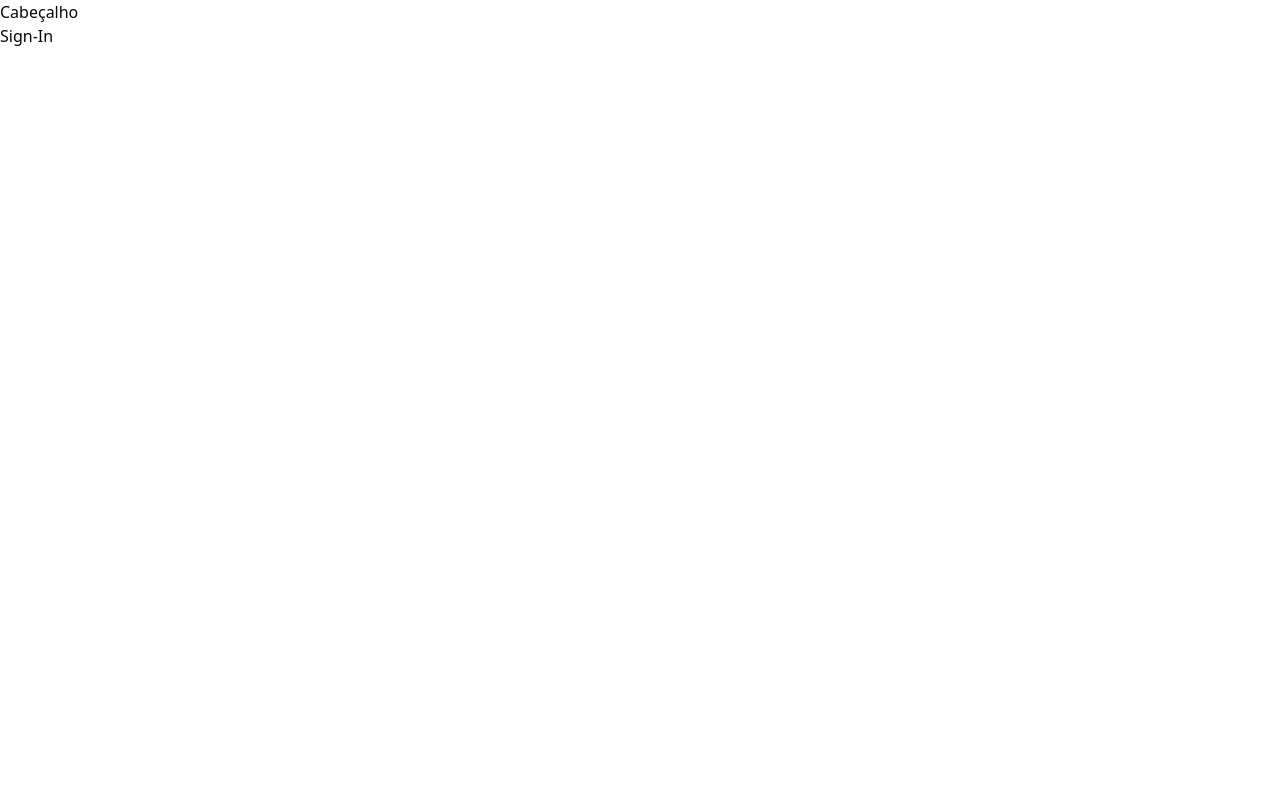
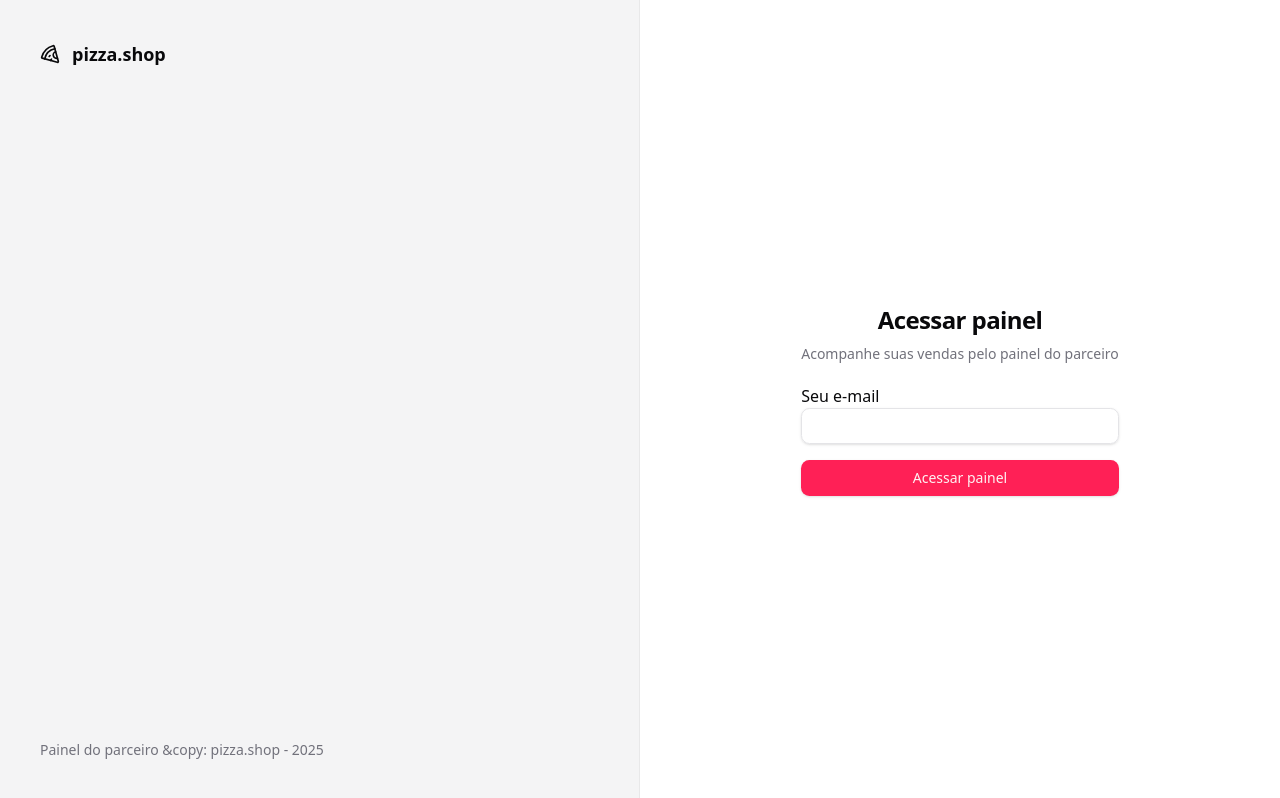
Before and after one commit to LeoMedeirosss/Project-Pizza-Show, a React (Vite) app in the folder Pizza-Shop-Project/: page /sign-in in a window 1280 px wide. Built offline with nearby package versions, Linux system fonts and the light colour scheme.

Commit message:
feat: login page

```diff
--- a/Pizza-Shop-Project/package.json
+++ b/Pizza-Shop-Project/package.json
@@ -10,6 +10,7 @@
     "preview": "vite preview"
   },
   "dependencies": {
+    "@radix-ui/react-label": "^2.1.7",
     "@radix-ui/react-slot": "^1.2.3",
     "@tailwindcss/vite": "^4.1.12",
     "autoprefixer": "^10.4.21",
@@ -19,8 +20,8 @@
     "lucide-react": "^0.542.0",
     "match-sorter": "^8.1.0",
     "postcss": "^8.5.6",
-    "react": "^19.1.1",
-    "react-dom": "^19.1.1",
+    "react": "^18.3.1",
+    "react-dom": "^18.3.1",
     "react-helmet-async": "^2.0.5",
     "react-router-dom": "^7.8.2",
     "sort-by": "^1.2.0",
--- /dev/null
+++ b/Pizza-Shop-Project/src/components/ui/input.tsx
@@ -0,0 +1,22 @@
+import * as React from "react"
+
+import { cn } from "@/lib/utils"
+
+const Input = React.forwardRef<HTMLInputElement, React.ComponentProps<"input">>(
+  ({ className, type, ...props }, ref) => {
+    return (
+      <input
+        type={type}
+        className={cn(
+          "flex h-9 w-full rounded-md border border-input bg-transparent px-3 py-1 text-base shadow-sm transition-colors file:border-0 file:bg-transparent file:text-sm file:font-medium file:text-foreground placeholder:text-muted-foreground focus-visible:outline-none focus-visible:ring-1 focus-visible:ring-ring disabled:cursor-not-allowed disabled:opacity-50 md:text-sm",
+          className
+        )}
+        ref={ref}
+        {...props}
+      />
+    )
+  }
+)
+Input.displayName = "Input"
+
+export { Input }
--- /dev/null
+++ b/Pizza-Shop-Project/src/components/ui/label.tsx
@@ -0,0 +1,24 @@
+import * as React from "react"
+import * as LabelPrimitive from "@radix-ui/react-label"
+import { cva, type VariantProps } from "class-variance-authority"
+
+import { cn } from "@/lib/utils"
+
+const labelVariants = cva(
+  "text-sm font-medium leading-none peer-disabled:cursor-not-allowed peer-disabled:opacity-70"
+)
+
+const Label = React.forwardRef<
+  React.ElementRef<typeof LabelPrimitive.Root>,
+  React.ComponentPropsWithoutRef<typeof LabelPrimitive.Root> &
+    VariantProps<typeof labelVariants>
+>(({ className, ...props }, ref) => (
+  <LabelPrimitive.Root
+    ref={ref}
+    className={cn(labelVariants(), className)}
+    {...props}
+  />
+))
+Label.displayName = LabelPrimitive.Root.displayName
+
+export { Label }
--- a/Pizza-Shop-Project/src/global.css
+++ b/Pizza-Shop-Project/src/global.css
@@ -43,15 +43,15 @@
 }
 
 :root {
-  --radius: 0.625rem;
+  --radius: 0.65rem;
   --background: oklch(1 0 0);
   --foreground: oklch(0.141 0.005 285.823);
   --card: oklch(1 0 0);
   --card-foreground: oklch(0.141 0.005 285.823);
   --popover: oklch(1 0 0);
   --popover-foreground: oklch(0.141 0.005 285.823);
-  --primary: oklch(0.21 0.006 285.885);
-  --primary-foreground: oklch(0.985 0 0);
+  --primary: oklch(0.645 0.246 16.439);
+  --primary-foreground: oklch(0.969 0.015 12.422);
   --secondary: oklch(0.967 0.001 286.375);
   --secondary-foreground: oklch(0.21 0.006 285.885);
   --muted: oklch(0.967 0.001 286.375);
@@ -61,7 +61,7 @@
   --destructive: oklch(0.577 0.245 27.325);
   --border: oklch(0.92 0.004 286.32);
   --input: oklch(0.92 0.004 286.32);
-  --ring: oklch(0.705 0.015 286.067);
+  --ring: oklch(0.645 0.246 16.439);
   --chart-1: oklch(0.646 0.222 41.116);
   --chart-2: oklch(0.6 0.118 184.704);
   --chart-3: oklch(0.398 0.07 227.392);
@@ -69,12 +69,12 @@
   --chart-5: oklch(0.769 0.188 70.08);
   --sidebar: oklch(0.985 0 0);
   --sidebar-foreground: oklch(0.141 0.005 285.823);
-  --sidebar-primary: oklch(0.21 0.006 285.885);
-  --sidebar-primary-foreground: oklch(0.985 0 0);
+  --sidebar-primary: oklch(0.645 0.246 16.439);
+  --sidebar-primary-foreground: oklch(0.969 0.015 12.422);
   --sidebar-accent: oklch(0.967 0.001 286.375);
   --sidebar-accent-foreground: oklch(0.21 0.006 285.885);
   --sidebar-border: oklch(0.92 0.004 286.32);
-  --sidebar-ring: oklch(0.705 0.015 286.067);
+  --sidebar-ring: oklch(0.645 0.246 16.439);
 }
 
 .dark {
@@ -84,8 +84,8 @@
   --card-foreground: oklch(0.985 0 0);
   --popover: oklch(0.21 0.006 285.885);
   --popover-foreground: oklch(0.985 0 0);
-  --primary: oklch(0.92 0.004 286.32);
-  --primary-foreground: oklch(0.21 0.006 285.885);
+  --primary: oklch(0.645 0.246 16.439);
+  --primary-foreground: oklch(0.969 0.015 12.422);
   --secondary: oklch(0.274 0.006 286.033);
   --secondary-foreground: oklch(0.985 0 0);
   --muted: oklch(0.274 0.006 286.033);
@@ -95,7 +95,7 @@
   --destructive: oklch(0.704 0.191 22.216);
   --border: oklch(1 0 0 / 10%);
   --input: oklch(1 0 0 / 15%);
-  --ring: oklch(0.552 0.016 285.938);
+  --ring: oklch(0.645 0.246 16.439);
   --chart-1: oklch(0.488 0.243 264.376);
   --chart-2: oklch(0.696 0.17 162.48);
   --chart-3: oklch(0.769 0.188 70.08);
@@ -103,13 +103,14 @@
   --chart-5: oklch(0.645 0.246 16.439);
   --sidebar: oklch(0.21 0.006 285.885);
   --sidebar-foreground: oklch(0.985 0 0);
-  --sidebar-primary: oklch(0.488 0.243 264.376);
-  --sidebar-primary-foreground: oklch(0.985 0 0);
+  --sidebar-primary: oklch(0.645 0.246 16.439);
+  --sidebar-primary-foreground: oklch(0.969 0.015 12.422);
   --sidebar-accent: oklch(0.274 0.006 286.033);
   --sidebar-accent-foreground: oklch(0.985 0 0);
   --sidebar-border: oklch(1 0 0 / 10%);
-  --sidebar-ring: oklch(0.552 0.016 285.938);
+  --sidebar-ring: oklch(0.645 0.246 16.439);
 }
+
 
 @layer base {
   * {
--- a/Pizza-Shop-Project/src/pages/_layouts/auth.tsx
+++ b/Pizza-Shop-Project/src/pages/_layouts/auth.tsx
@@ -1,11 +1,20 @@
 import { Outlet } from "react-router-dom";
+import { Pizza } from "lucide-react"
 
 export function AuthLayout() {
     return(
-        <div>
-            <h1>Algo</h1>
+        <div className="min-h-screen grid grid-cols-2">
+            <div className="h-full border-r border-foreground/5 bg-muted p-10 text-muted-foreground flex flex-col justify-between">
+                <div className="flex items-center gap-3 text-lg text-foreground font-medium">
+                    <Pizza className="h-5 w-5" />
+                    <span className="font-semibold">pizza.shop</span>
+                </div>
+                <footer className="text-sm">
+                    Painel do parceiro &copy: pizza.shop - {new Date().getFullYear()}
+                </footer>
+            </div>
 
-            <div>
+            <div className="flex flex-col items-center justify-center">
                 <Outlet />
             </div>
         </div>
--- a/Pizza-Shop-Project/src/pages/auth/sign-in.tsx
+++ b/Pizza-Shop-Project/src/pages/auth/sign-in.tsx
@@ -1,10 +1,32 @@
+import { Button } from "@/components/ui/button"
+import { Input } from "@/components/ui/input"
+import { Label } from "@radix-ui/react-label"
 import { Helmet } from "react-helmet-async"
 
 export function SignIn(){
     return(
         <>
             <Helmet title="Login"/>
-            <h1>Sign-In</h1>
+            <div className="p-6">
+                <div className="w-{350px} flex flex-col justify-center gap-5">
+                    <div className="flex flex-col gap-2 text-center">
+                        <h1 className="text-2xl font-semibold tracking-tight">
+                            Acessar painel
+                        </h1>
+                        <p className="text-sm text-muted-foreground">
+                            Acompanhe suas vendas pelo painel do parceiro
+                        </p>
+                    </div>
+                    <form className="space-y-4">
+                        <div className="space-y-2 ">
+                            <Label htmlFor="email">Seu e-mail</Label>
+                            <Input id="email" type="email"></Input>
+                        </div>
+
+                        <Button className="w-full" type="submit">Acessar painel</Button>
+                    </form>
+                </div>
+            </div>
         </>
     )
 }
--- a/Pizza-Shop-Project/src/routes.tsx
+++ b/Pizza-Shop-Project/src/routes.tsx
@@ -3,6 +3,7 @@
 import { Dashboard } from "./pages/app/dashboard"
 import { SignIn } from "./pages/auth/sign-in"
 import { AppLayout } from "./pages/_layouts/app"
+import { AuthLayout } from "./pages/_layouts/auth"
 
 export const router = createBrowserRouter([
     {
@@ -14,7 +15,7 @@
     },
     {
         path: "/",
-        element: <AppLayout />,
+        element: <AuthLayout />,
         children: [
             { path:"/sign-in", element: <SignIn /> },
         ]
```
Also changed, not shown: 1 other file (tests, documents, lock files or other folders).
